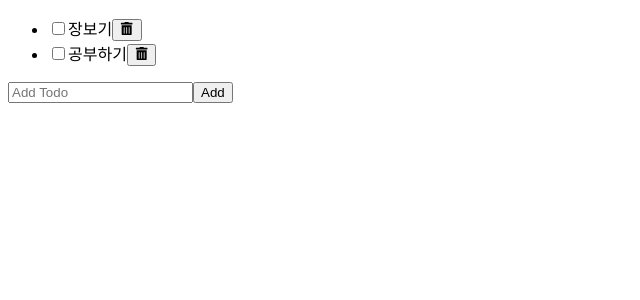
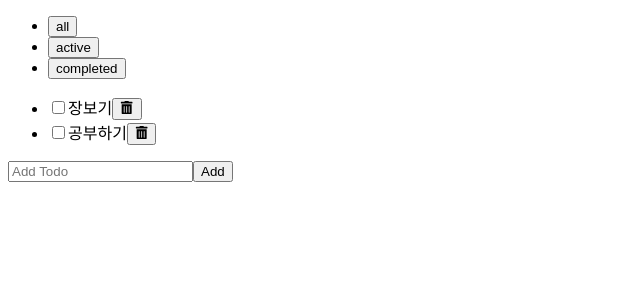
Before and after one commit to wkdwhdghks/todolist, a React (Create React App) app: page / in a window 1280 px wide. Shown: the top 300 px of the page, without its empty margins (0-640 px from the left). Built offline with nearby package versions, Linux system fonts and the light colour scheme; the HTML template or start-up script is replaced by a standard one.

Commit message:
[Feat] 필터 적용

```diff
--- a/src/App.js
+++ b/src/App.js
@@ -1,9 +1,20 @@
+import { useState } from "react";
+import Header from "./components/Header/Header";
 import TodoList from "./components/TodoList/TodoList";
 
+const filters = ["all", "active", "completed"];
+
 function App() {
+  const [filter, setFilter] = useState(filters[0]);
+
   return (
     <div>
-      <TodoList />
+      <Header
+        filters={filters}
+        filter={filter}
+        onFilterChange={(filter) => setFilter(filter)}
+      />
+      <TodoList filter={filter} />
     </div>
   );
 }
--- /dev/null
+++ b/src/components/Header/Header.jsx
@@ -0,0 +1,13 @@
+export default function Header({ filters, filter, onFilterChange }) {
+  return (
+    <header>
+      <ul>
+        {filters.map((value, index) => (
+          <li key={index}>
+            <button onClick={() => onFilterChange(value)}>{value}</button>
+          </li>
+        ))}
+      </ul>
+    </header>
+  );
+}
--- a/src/components/TodoList/TodoList.jsx
+++ b/src/components/TodoList/TodoList.jsx
@@ -2,7 +2,7 @@
 import AddTodo from "../AddTodo/AddTodo";
 import Todo from "../Todo/Todo";
 
-export default function TodoList() {
+export default function TodoList({ filter }) {
   const [todos, setTodos] = useState([
     { id: "1", text: "장보기", status: "active" },
     { id: "2", text: "공부하기", status: "active" },
@@ -20,10 +20,12 @@
     setTodos(todos.filter((t) => t.id !== deleted.id));
   };
 
+  const filtered = getFilteredItems(todos, filter);
+
   return (
     <section>
       <ul>
-        {todos.map((item) => (
+        {filtered.map((item) => (
           <Todo
             key={item.id}
             todo={item}
@@ -36,3 +38,11 @@
     </section>
   );
 }
+
+function getFilteredItems(todos, filter) {
+  if (filter === "all") {
+    return todos;
+  }
+
+  return todos.filter((todo) => todo.status === filter);
+}
```
